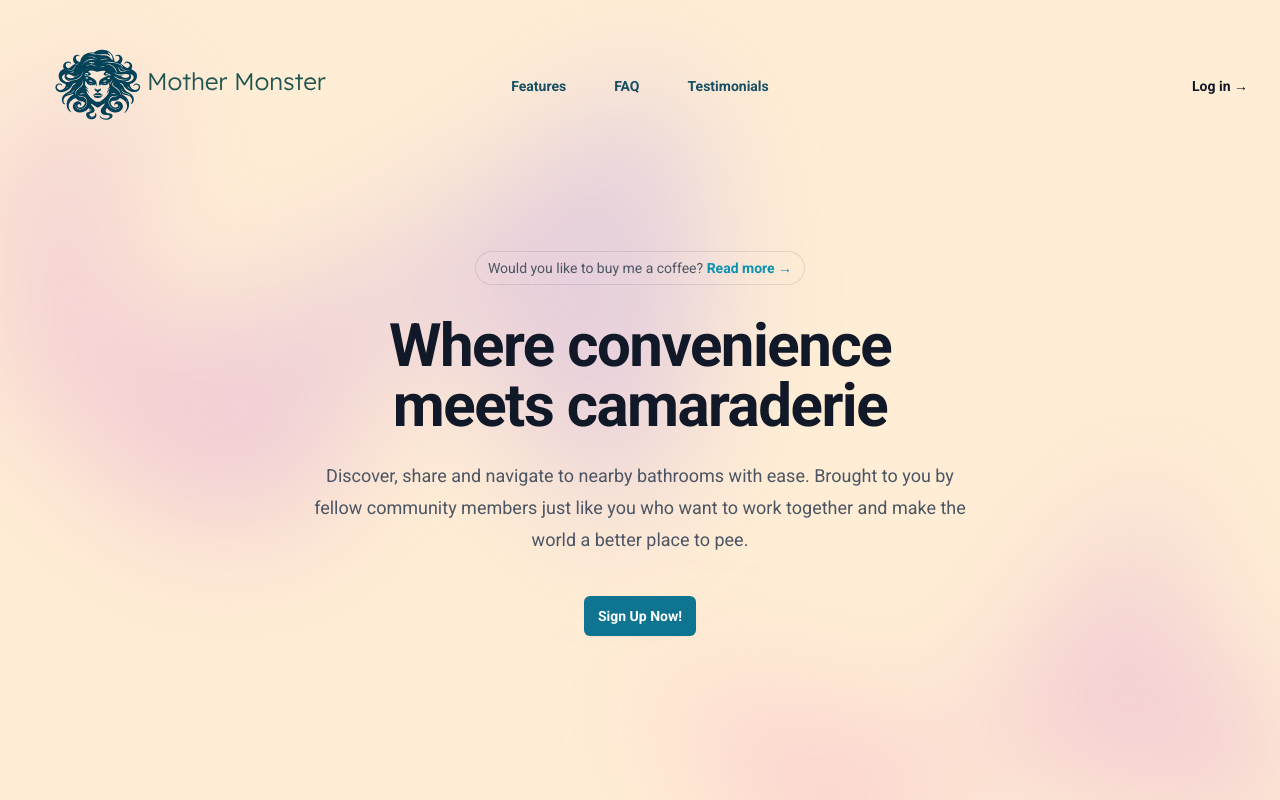
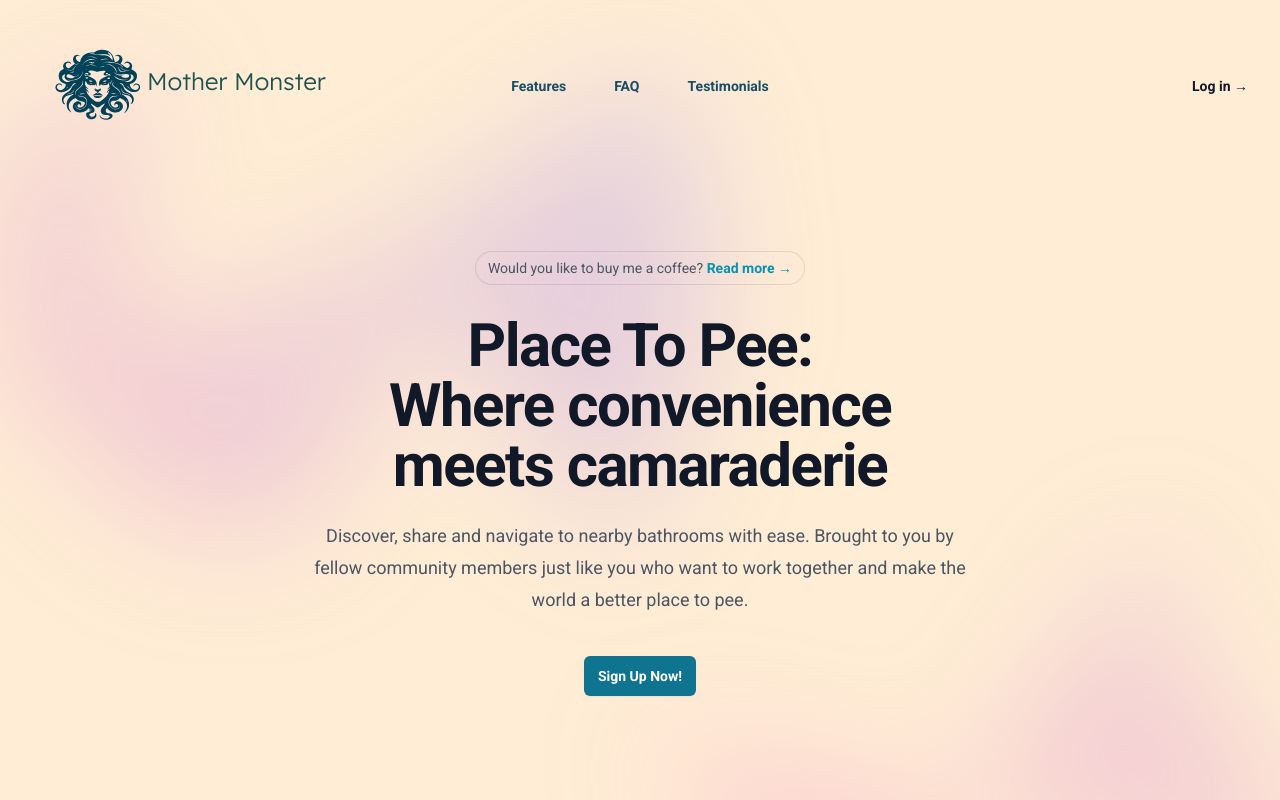
Before and after one commit to hopeVaughn/p2p, a React (Vite) app in the folder apps/client/: page / in a window 1280 px wide. Shown: the top 800 px of the page. Built offline with nearby package versions, Linux system fonts and the light colour scheme.

Commit message:
update copy for landing hero

```diff
--- a/apps/client/src/Pages/Components/HeroSection.tsx
+++ b/apps/client/src/Pages/Components/HeroSection.tsx
@@ -15,33 +15,34 @@ const HeroSection = () => {
           }}
         />
       </div>
-      <div className="mx-auto max-w-2xl py-32 sm:py-48 lg:py-20">
+      <section className="mx-auto max-w-2xl py-32 sm:py-48 lg:py-20">
         <div className="hidden sm:mb-8 sm:flex sm:justify-center">
-          <div className="relative rounded-full px-3 py-1 text-sm leading-6 text-gray-600 ring-1 ring-gray-900/10 hover:ring-gray-900/20">
+          <p className="relative rounded-full px-3 py-1 text-sm leading-6 text-gray-600 ring-1 ring-gray-900/10 hover:ring-gray-900/20">
             Would you like to buy me a coffee?{' '}
             <a href="#" className="font-semibold text-cyan-600">
               <span className="absolute inset-0" aria-hidden="true" />
               Read more <span aria-hidden="true">&rarr;</span>
             </a>
-          </div>
+          </p>
         </div>
-        <div className="text-center">
-          <h1 className="text-4xl font-bold tracking-tight text-gray-900 sm:text-6xl">
+        <section className="text-center">
+          <h2 className="text-4xl font-bold tracking-tight text-gray-900 sm:text-6xl">
+            Place To Pee: <br />
             Where convenience meets camaraderie
-          </h1>
+          </h2>
           <p className="mt-6 text-lg leading-8 text-gray-600">
             Discover, share and navigate to nearby bathrooms with ease. Brought to you by fellow community members just like you who want to work together and make the world a better place to pee.
           </p>
           <div className="mt-10 flex items-center justify-center gap-x-6">
             <a
               href="#"
-              className="rounded-md bg-cyan-700 px-3.5 py-2.5 text-sm font-semibold text-white shadow-sm hover:bg-cyan-500 focus-visible:outline focus-visible:outline-2 focus-visible:outline-offset-2 focus-visible:outline-cyan-200"
+              className="rounded-md bg-cyan-700 px-3.5 py-2.5 text-sm font-semibold text-white shadow-sm hover:bg-cyan-600 focus-visible:outline focus-visible:outline-2 focus-visible:outline-offset-2 focus-visible:outline-cyan-600"
             >
               Sign Up Now!
             </a>
           </div>
-        </div>
-      </div>
+        </section>
+      </section>
       <div
         className="absolute inset-x-0 top-[calc(100%-13rem)] -z-10 transform-gpu overflow-hidden blur-3xl sm:top-[calc(100%-30rem)]"
         aria-hidden="true"
--- a/apps/client/src/Pages/SignupRegister.tsx
+++ b/apps/client/src/Pages/SignupRegister.tsx
@@ -122,7 +122,7 @@ export default function SignupRegister() {
             <div>
               <button
                 type="submit"
-                className="flex w-full justify-center rounded-md bg-cyan-600 px-3 py-1.5 text-sm font-semibold leading-6 text-white shadow-sm hover:bg-cyan-500 focus-visible:outline focus-visible:outline-2 focus-visible:outline-offset-2 focus-visible:outline-cyan-600"
+                className="flex w-full justify-center rounded-md bg-cyan-700 px-3 py-1.5 text-sm font-semibold leading-6 text-white shadow-sm hover:bg-cyan-600 focus-visible:outline focus-visible:outline-2 focus-visible:outline-offset-2 focus-visible:outline-cyan-600"
               >
                 {registered ? 'Sign In' : 'Sign Up'}
               </button>
```
